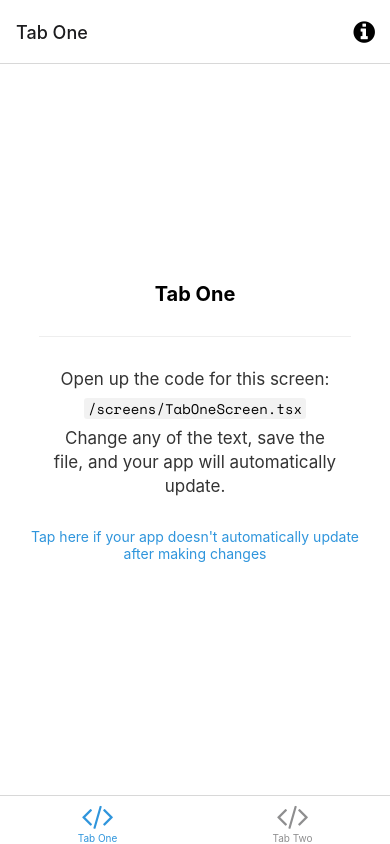
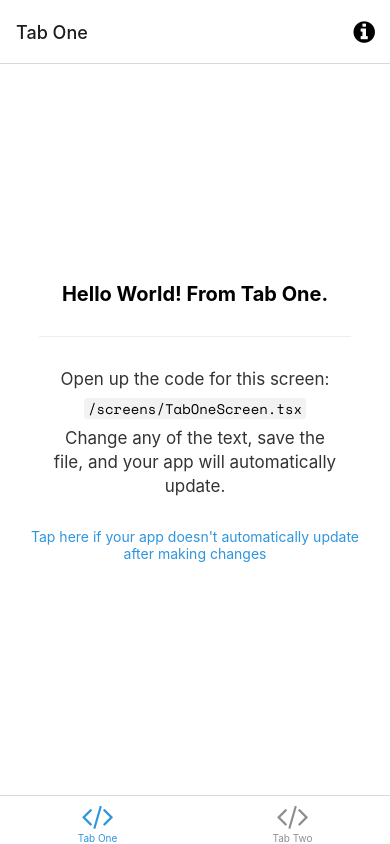
Before and after one commit to SebastienLD/Health-Advisor-App, a React Native app: screen /TabOne in a window 390 px wide. Built offline with nearby package versions, Linux system fonts and the light colour scheme; what expo-linking would draw is missing.

Commit message:
Test hot reload with hello world

```diff
--- a/screens/TabOneScreen.tsx
+++ b/screens/TabOneScreen.tsx
@@ -7,7 +7,7 @@ import { RootTabScreenProps } from '../types';
 export default function TabOneScreen({ navigation }: RootTabScreenProps<'TabOne'>) {
   return (
     <View style={styles.container}>
-      <Text style={styles.title}>Tab One</Text>
+      <Text style={styles.title}>Hello World! From Tab One.</Text>
       <View style={styles.separator} lightColor="#eee" darkColor="rgba(255,255,255,0.1)" />
       <EditScreenInfo path="/screens/TabOneScreen.tsx" />
     </View>
--- a/screens/TabTwoScreen.tsx
+++ b/screens/TabTwoScreen.tsx
@@ -6,7 +6,7 @@ import { Text, View } from '../components/Themed';
 export default function TabTwoScreen() {
   return (
     <View style={styles.container}>
-      <Text style={styles.title}>Tab Two</Text>
+      <Text style={styles.title}>Hello World! From Tab 2.</Text>
       <View style={styles.separator} lightColor="#eee" darkColor="rgba(255,255,255,0.1)" />
       <EditScreenInfo path="/screens/TabTwoScreen.tsx" />
     </View>
```
